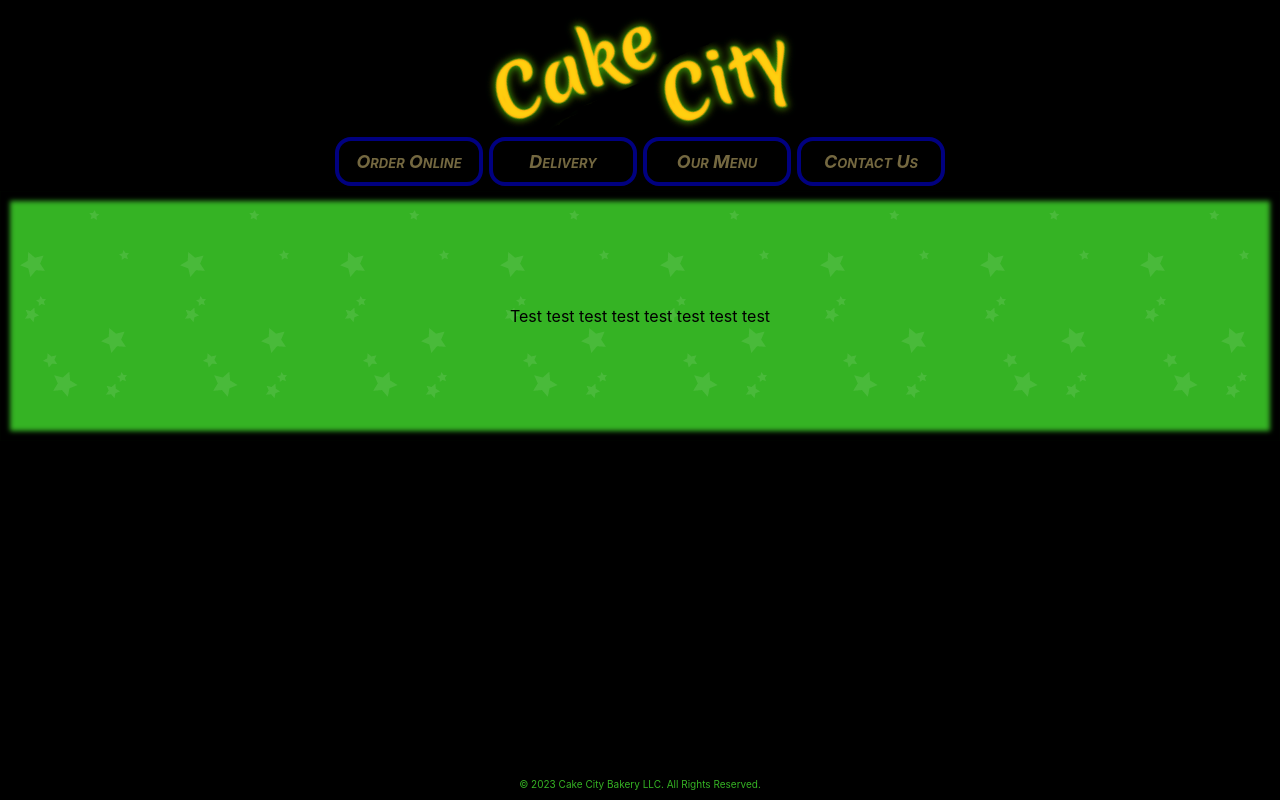
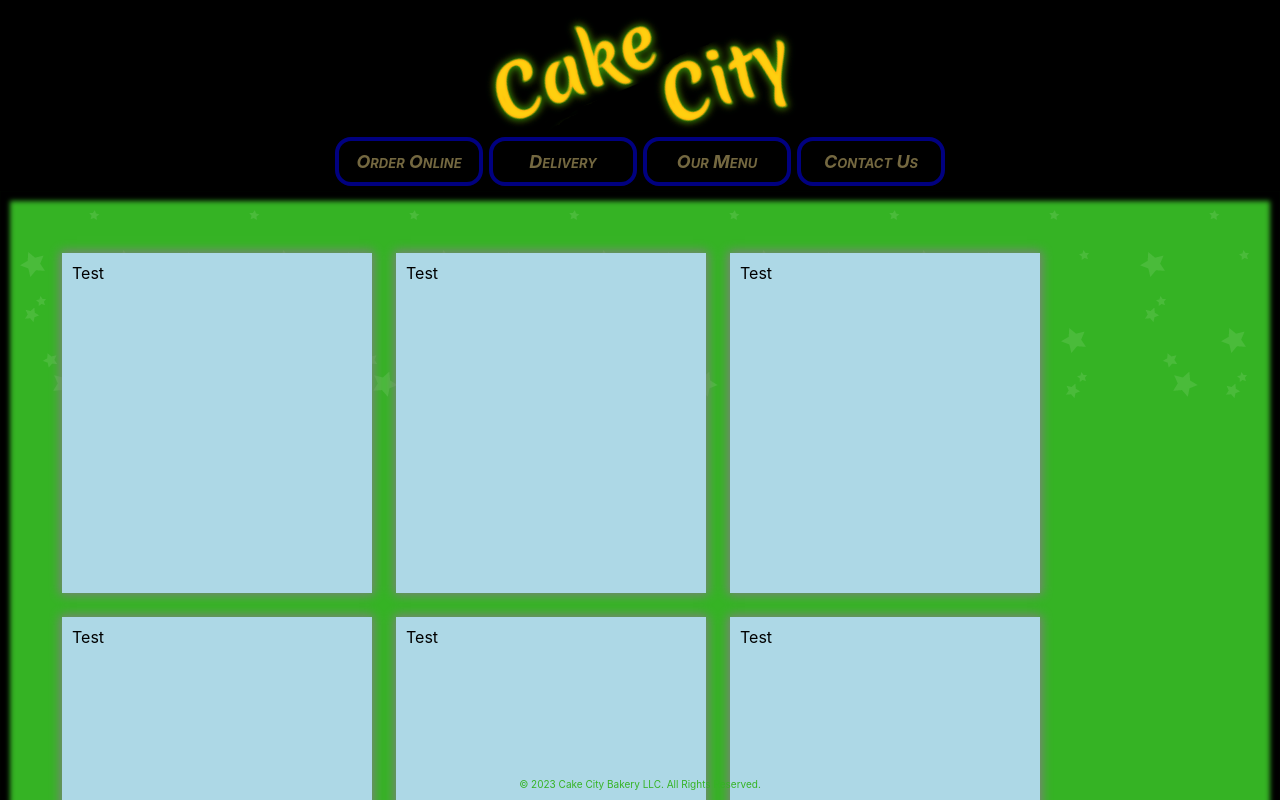
Before and after one commit to cch0088/cakecity, a React (Create React App) app in the folder client/: page / in a window 1280 px wide. Shown: the top 800 px of the page. Built offline with nearby package versions, Linux system fonts and the light colour scheme; no server answers.

Commit message:
Design change

```diff
--- a/client/src/App.css
+++ b/client/src/App.css
@@ -56,11 +56,28 @@ code {
   background-image: url('./backgrounds/background1.png');
   background-color:rgb(53, 179, 36);
   display: flex;
-  flex-direction: column;
+  flex-direction: row;
   align-items: center;
   justify-content: center;
   min-height: 250px;
   box-shadow:0 0 5px 10px black inset;
+}
+
+#cakecard-container {
+  margin:10px;
+  padding: 40px;
+  display: flex;
+  flex-wrap: wrap;
+  justify-content: safe;
+}
+
+.cakecard {
+  padding: 10px;
+  margin: 12px;
+  background-color: lightblue;
+  width: 290px;
+  height: 320px;
+  box-shadow: 0 0 10px 2px gray;
 }
 
 .footer {
--- /dev/null
+++ b/client/src/components/CakeCard.js
@@ -0,0 +1,11 @@
+import React from "react";
+
+function CakeCard() {
+
+return (
+    <div className="cakecard">
+        <div>Test</div>
+    </div>
+    )
+}
+export default CakeCard;
--- a/client/src/components/Footer.js
+++ b/client/src/components/Footer.js
@@ -1,4 +1,3 @@
-import { NavLink } from "react-router-dom";
 import React from "react";
 
 function Footer() {
--- a/client/src/components/Home.js
+++ b/client/src/components/Home.js
@@ -1,10 +1,42 @@
 import React from "react";
+import CakeCard from "./CakeCard";
 
 function Home() {
 
 return(
     <div className="content">
-        Test test test test test test test test
+        <div id="cakecard-container">
+            <CakeCard />
+            <CakeCard />
+            <CakeCard />
+            <CakeCard />
+            <CakeCard />
+            <CakeCard />
+            <CakeCard />
+            <CakeCard />
+            <CakeCard />
+            <CakeCard />
+            <CakeCard />
+            <CakeCard />
+            <CakeCard />
+            <CakeCard />
+            <CakeCard />
+            <CakeCard />
+            <CakeCard />
+            <CakeCard />
+            <CakeCard />
+            <CakeCard />
+            <CakeCard />
+            <CakeCard />
+            <CakeCard />
+            <CakeCard />
+            <CakeCard />
+            <CakeCard />
+            <CakeCard />
+            <CakeCard />
+            <CakeCard />
+            <CakeCard />
+        </div>
     </div>
     )
 }
```
